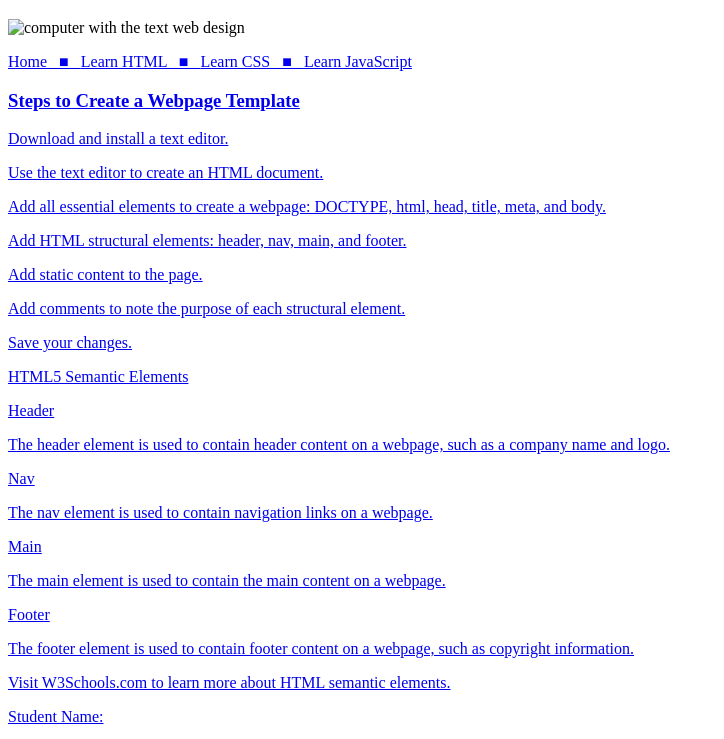
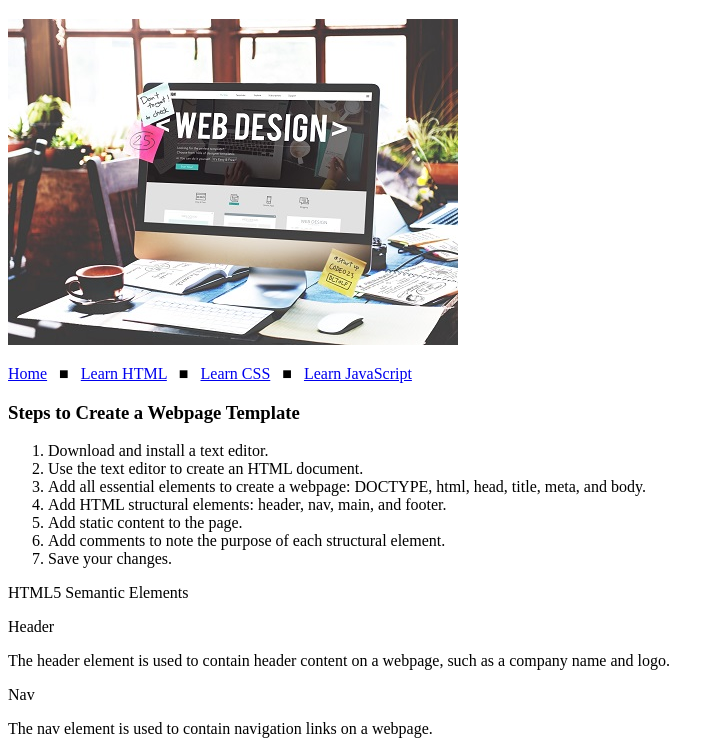
Before and after one commit to Jovensky619/Chapter3, a plain HTML site: page analyze appply extend/apply/index.html in a window 1280 px wide. Shown: the part 61-800 px from the top of the page, without its empty margins (0-724 px from the left). Drawn offline with Linux system fonts and the light colour scheme.

Commit message:
Update index.html

```diff
--- a/analyze appply extend/apply/index.html
+++ b/analyze appply extend/apply/index.html
@@ -15,36 +15,44 @@
 	<!-- Use the header area for the website name or logo. The header contains static content. Update "My Template" with the name of business. -->
 	<header>
 		<h1>Web Design Basics</h1>
-			<img src="web-design.jpg"  alt="computer with the text web design" height="326" width="450">
+			<img src="images/web-design.jpg"  alt="computer with the text web design" height="326" width="450">
 	</header>
 
 	<!-- Use the nav area to add hyperlinks to other pages within the website. It contains static content. -->
 	<nav>
-		<p> <a href="index.html">Home &nbsp; &#9632; &nbsp;
-		<a href="html.html">Learn HTML &nbsp; &#9632; &nbsp;
-		<a href="css.html">Learn CSS &nbsp; &#9632; &nbsp;
-		<a href="js.html">Learn JavaScript</p>
+		<p> <a href="index.html">Home</a> &nbsp; &#9632; &nbsp;
+		<a href="html.html">Learn HTML</a> &nbsp; &#9632; &nbsp;
+		<a href="css.html">Learn CSS</a> &nbsp; &#9632; &nbsp;
+		<a href="js.html">Learn JavaScript</a></p>
 	</nav>
 
 	<!-- Use the main area to add main content to the webpage. Since the main content changes from page to page, the main element contains dynamic content. -->
 	<main>
 
 		<div id="template">
-			 <h3>Steps to Create a Webpage Template</h3>
-    <p>Download and install a text editor.</p>
-    <p>Use the text editor to create an HTML document.</p>
-    <p>Add all essential elements to create a webpage: DOCTYPE, html, head, title, meta, and body.</p>
-    <p>Add HTML structural elements: header, nav, main, and footer.</p>
-    <p>Add static content to the page.</p>
-    <p>Add comments to note the purpose of each structural element.</p>
-    <p>Save your changes.</p>
 
+
+<h3>Steps to Create a Webpage Template</h3>
+	<ol>
+    	<li>Download and install a text editor.</li>
+    	<li>Use the text editor to create an HTML document.</li>
+    	<li>Add all essential elements to create a webpage: DOCTYPE, html, head, title, meta, and body.</li>
+    	<li>Add HTML structural elements: header, nav, main, and footer.</li>
+    	<li>Add static content to the page.</li>
+    	<li>Add comments to note the purpose of each structural element.</li>
+    	<li>Save your changes.</li>
+    </ol>
+
+		</div>
     <p>HTML5 Semantic Elements</p>
     <p>Header</p>
     <p>The header element is used to contain header content on a webpage, such as a company name and logo.</p>
 
     <p>Nav</p>
     <p>The nav element is used to contain navigation links on a webpage.</p>
+
+
+
 
     <p>Main</p>
     <p>The main element is used to contain the main content on a webpage.</p>
@@ -53,9 +61,6 @@
     <p>The footer element is used to contain footer content on a webpage, such as copyright information.</p>
 
     <p>Visit W3Schools.com to learn more about HTML semantic elements.</p>
-		</div>
-
-
 
 	</main>
 
```
